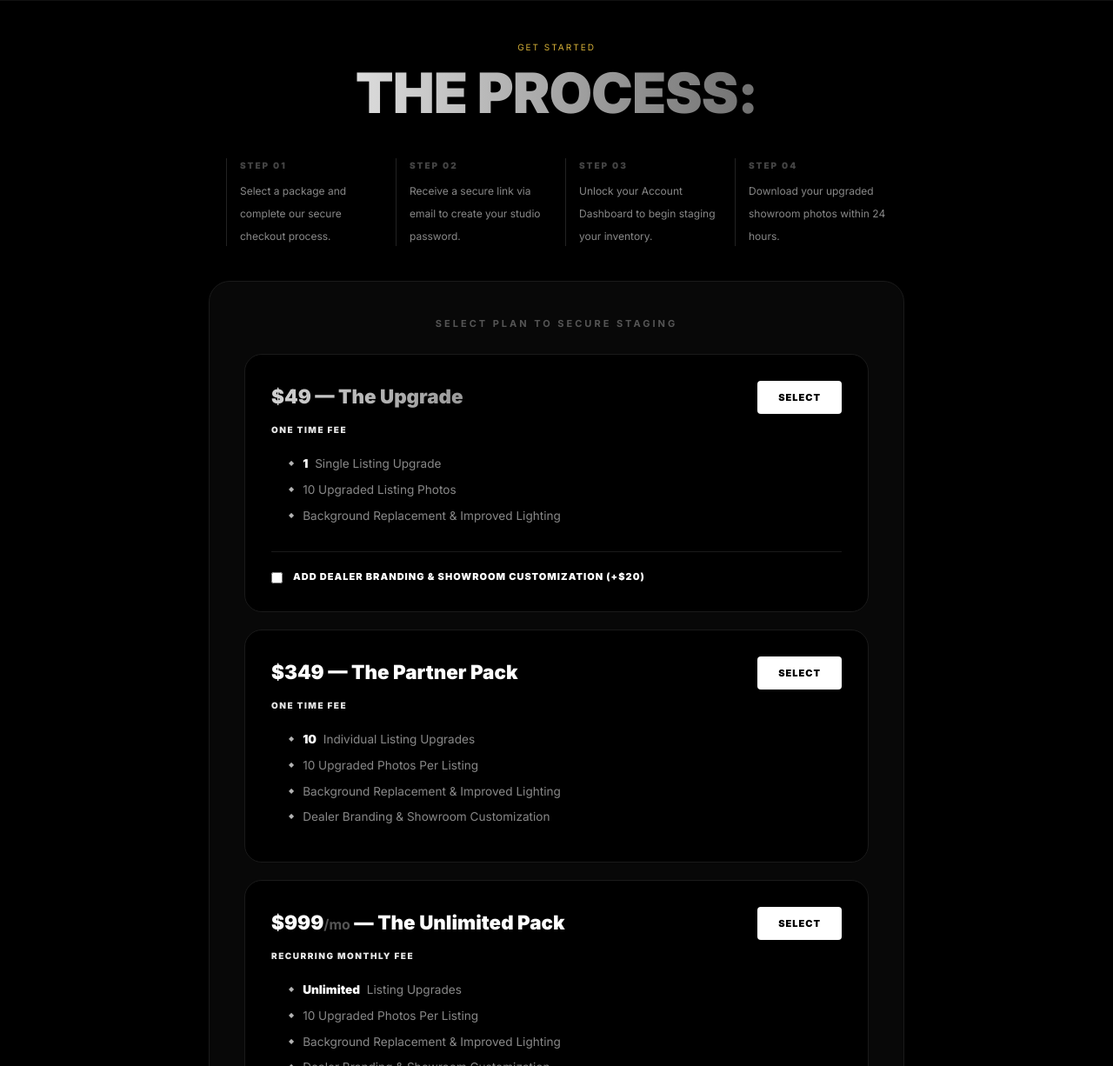
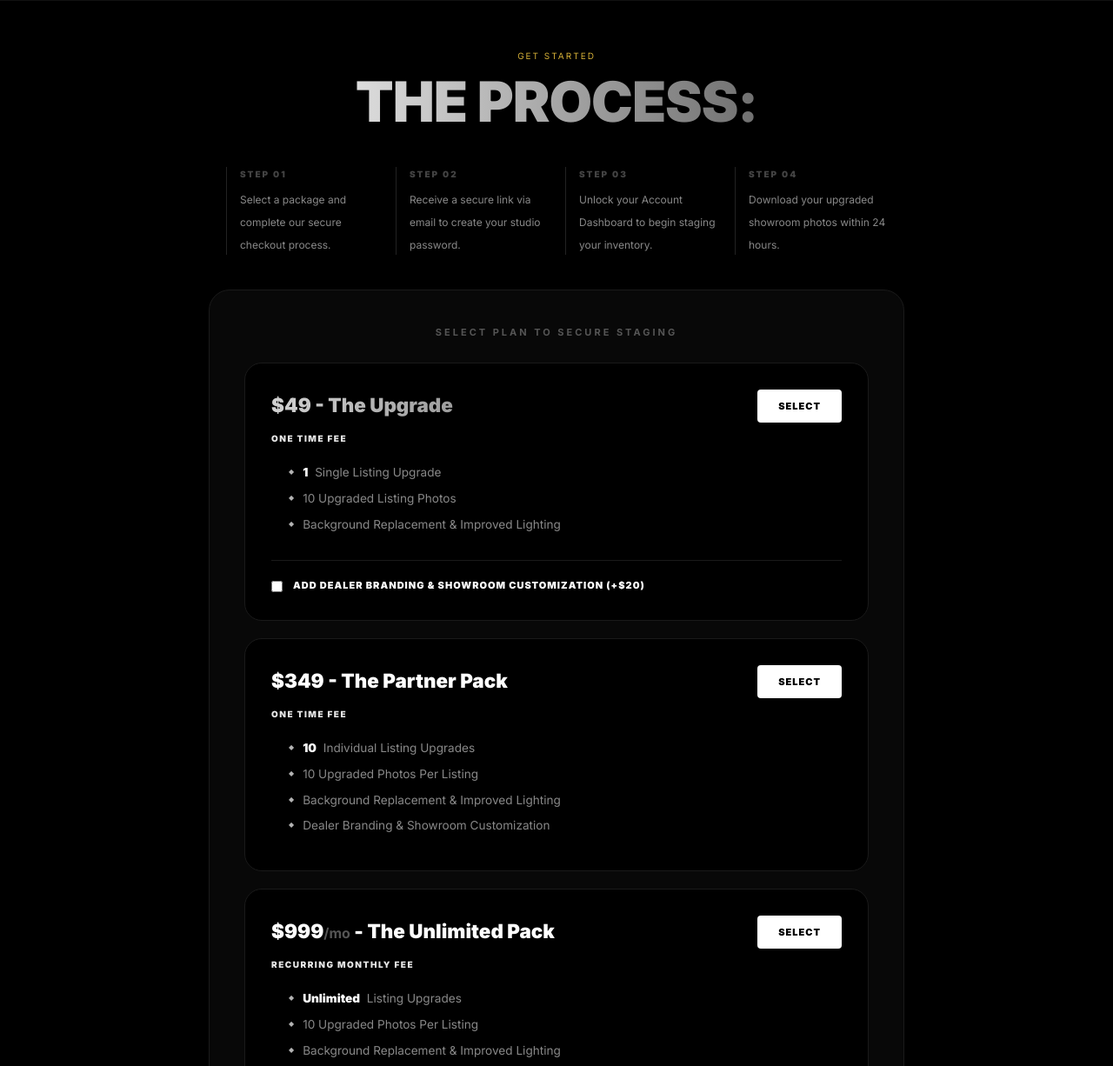
Before and after one commit to nickpremiereflow/premiere-flow-site, a plain HTML site: page sign-up/index.html in a window 1280 px wide. Shown: the part 74-1300 px from the top of the page at 87% size. Drawn offline with Linux system fonts and the light colour scheme.

Commit message:
Update index.html

```diff
--- a/sign-up/index.html
+++ b/sign-up/index.html
@@ -108,11 +108,11 @@
         .user-meta { display: none; text-align: right; }
 
         /* SIGNUP PAGE CONTENT */
-        .signup-hero { width: 100%; max-width: 800px; margin-top: 120px; text-align: center; padding: 0 20px; box-sizing: border-box; }
-        .signup-hero h1 { font-size: clamp(2.2rem, 9vw, 4rem); margin-bottom: 15px; line-height: 1.1; letter-spacing: -1px; margin-top: 0; }
+        .signup-hero { width: 100%; max-width: 800px; margin-top: 130px; text-align: center; padding: 0 20px; box-sizing: border-box; }
+        .signup-hero h1 { font-size: clamp(2.2rem, 9vw, 4rem); margin-bottom: 40px; line-height: 1.1; letter-spacing: -1px; margin-top: 0; }
         .sub-label { color: #d4af37; text-transform: uppercase; letter-spacing: 2px; font-size: 10px; margin-bottom: 10px; display: block; }
 
-        .instructions-container { width: 100%; max-width: 800px; margin-top: 25px; display: grid; grid-template-columns: repeat(4, 1fr); gap: 20px; text-align: left; padding: 0 20px; box-sizing: border-box; }
+        .instructions-container { width: 100%; max-width: 800px; margin-top: 0px; display: grid; grid-template-columns: repeat(4, 1fr); gap: 20px; text-align: left; padding: 0 20px; box-sizing: border-box; }
         .step { border-left: 1px solid #222; padding-left: 15px; }
         .step-num { display: block; font-size: 10px; font-weight: 900; color: #444; text-transform: uppercase; letter-spacing: 2px; margin-bottom: 8px; }
         .step-text { font-size: 12px; line-height: 1.5; color: #888; }
@@ -266,7 +266,7 @@
         <div class="pkg-card">
             <div class="pkg-header-row">
                 <div class="pkg-title-area">
-                    <span class="pkg-title shimmer">$49 — The Upgrade</span>
+                    <span class="pkg-title shimmer">$49 - The Upgrade</span>
                     <span class="fee-label">ONE TIME FEE</span>
                 </div>
                 <button class="select-btn" onclick="handleSelection('upgrade')">Select</button>
@@ -287,7 +287,7 @@
         <div class="pkg-card">
             <div class="pkg-header-row">
                 <div class="pkg-title-area">
-                    <span class="pkg-title">$349 — The Partner Pack</span>
+                    <span class="pkg-title">$349 - The Partner Pack</span>
                     <span class="fee-label">ONE TIME FEE</span>
                 </div>
                 <button class="select-btn" onclick="handleSelection('partner')">Select</button>
@@ -303,7 +303,7 @@
         <div class="pkg-card">
             <div class="pkg-header-row">
                 <div class="pkg-title-area">
-                    <span class="pkg-title">$999<span class="pkg-period">/mo</span> — The Unlimited Pack</span>
+                    <span class="pkg-title">$999<span class="pkg-period">/mo</span> - The Unlimited Pack</span>
                     <span class="fee-label">RECURRING MONTHLY FEE</span>
                 </div>
                 <button class="select-btn" onclick="handleSelection('unlimited')">Select</button>
```
